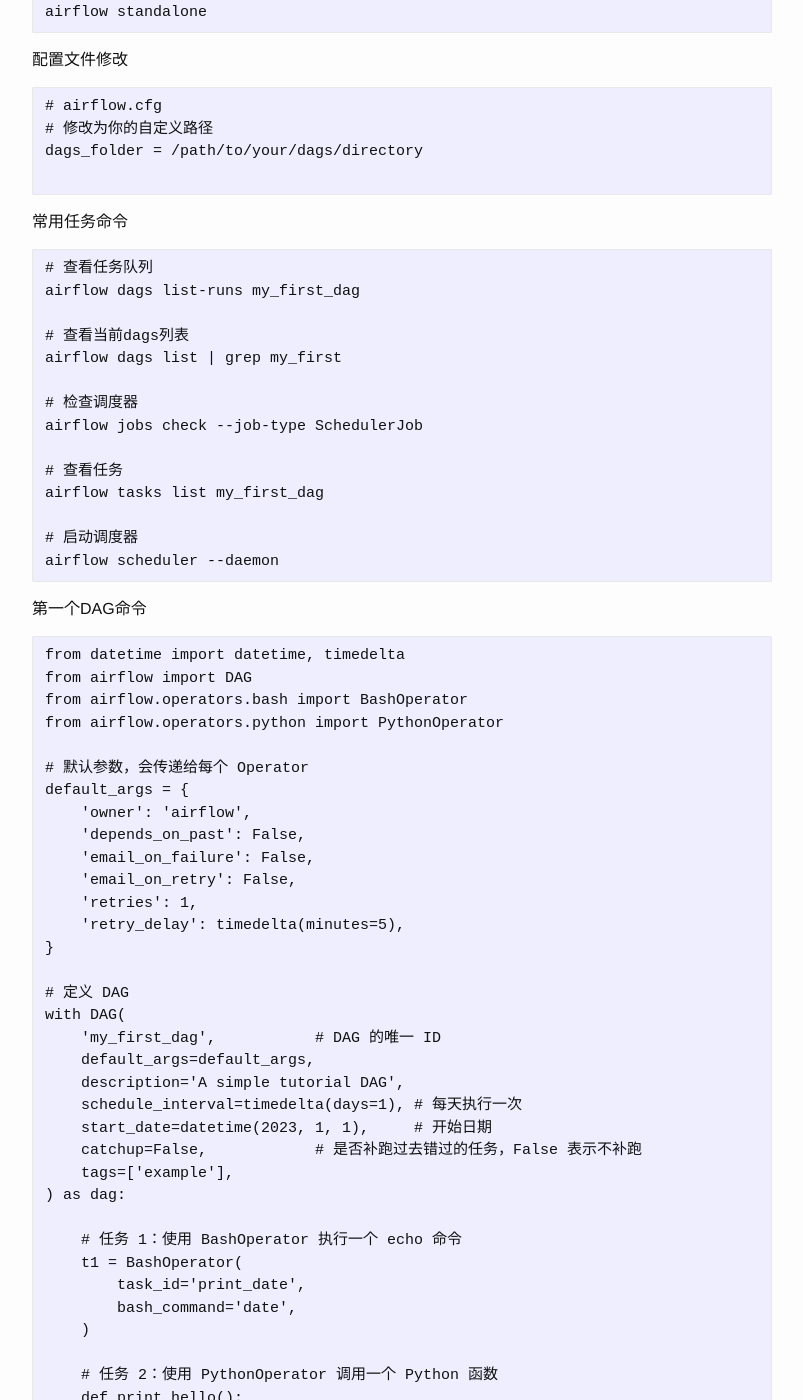
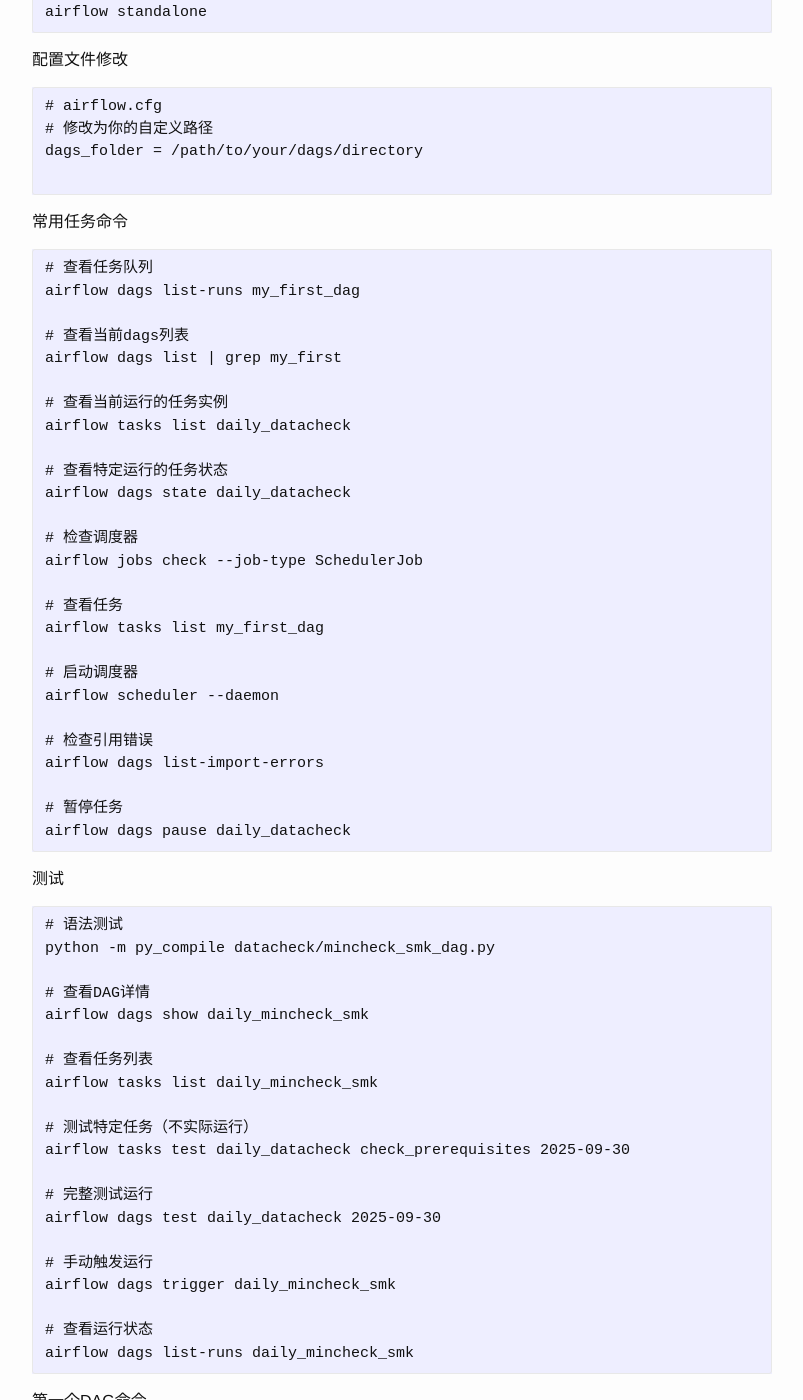
Before and after one commit to josephstalin117/josephstalin117.github.io, a Jekyll site: the page built from _posts/2025-9-21-airflow.markdown, in a window 1280 px wide and 1400 px high, scrolled down 746 px. Shown: the whole window, without its empty margins (238-1041 px from the left). Built offline with Jekyll 4.4.1, drawn with Linux system fonts in a browser that asks for light colours.

Commit message:
添加了airflow测试功能

````diff
--- a/_posts/2025-9-21-airflow.markdown
+++ b/_posts/2025-9-21-airflow.markdown
@@ -49,6 +49,12 @@
 # 查看当前dags列表
 airflow dags list | grep my_first
 
+# 查看当前运行的任务实例
+airflow tasks list daily_datacheck
+
+# 查看特定运行的任务状态
+airflow dags state daily_datacheck
+
 # 检查调度器
 airflow jobs check --job-type SchedulerJob
 
@@ -57,6 +63,36 @@
 
 # 启动调度器
 airflow scheduler --daemon
+
+# 检查引用错误
+airflow dags list-import-errors
+
+# 暂停任务
+airflow dags pause daily_datacheck
+```
+
+测试
+```
+# 语法测试
+python -m py_compile datacheck/mincheck_smk_dag.py
+
+# 查看DAG详情
+airflow dags show daily_mincheck_smk
+
+# 查看任务列表
+airflow tasks list daily_mincheck_smk
+
+# 测试特定任务（不实际运行）
+airflow tasks test daily_datacheck check_prerequisites 2025-09-30
+
+# 完整测试运行
+airflow dags test daily_datacheck 2025-09-30
+
+# 手动触发运行
+airflow dags trigger daily_mincheck_smk
+
+# 查看运行状态
+airflow dags list-runs daily_mincheck_smk
 ```
 
 
````
